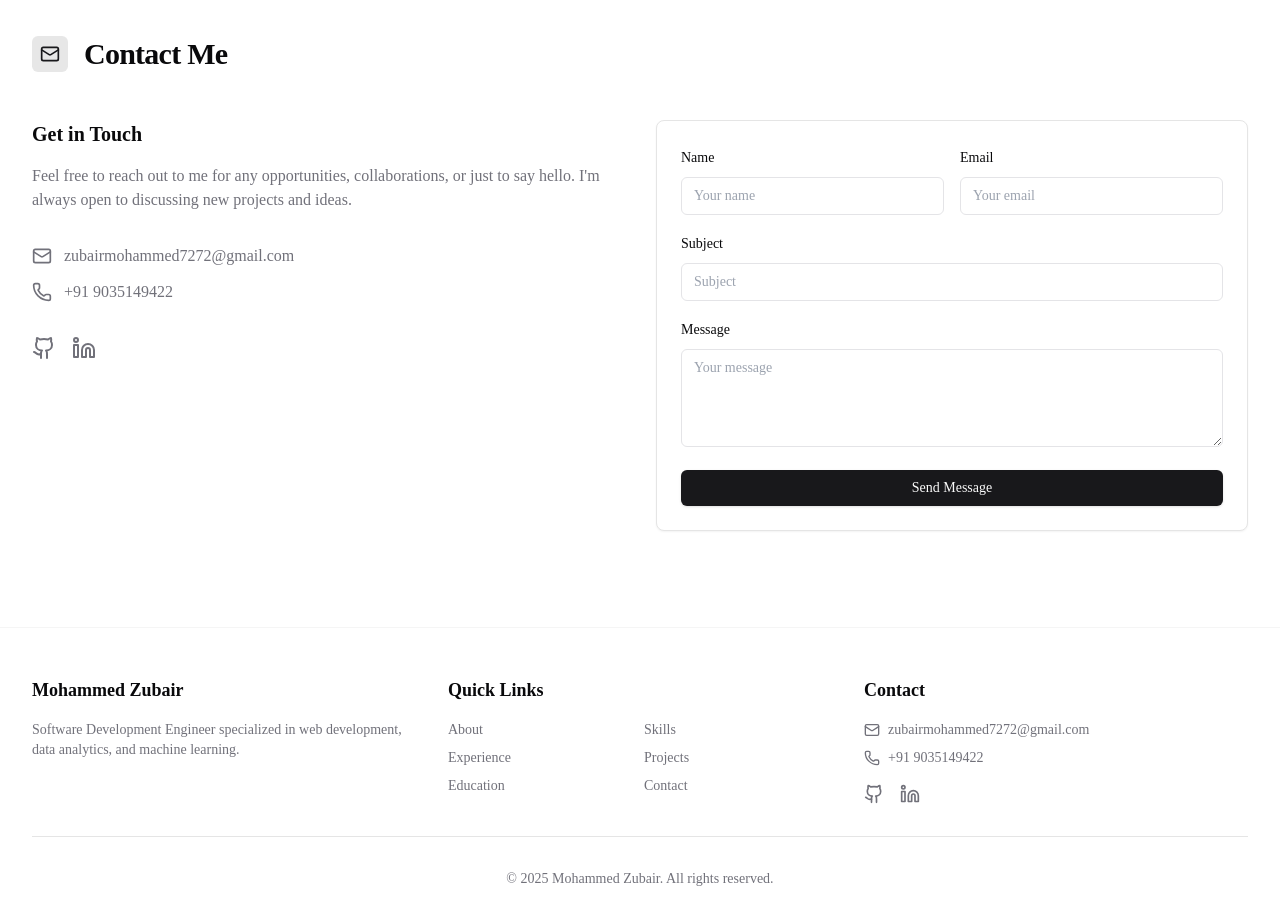
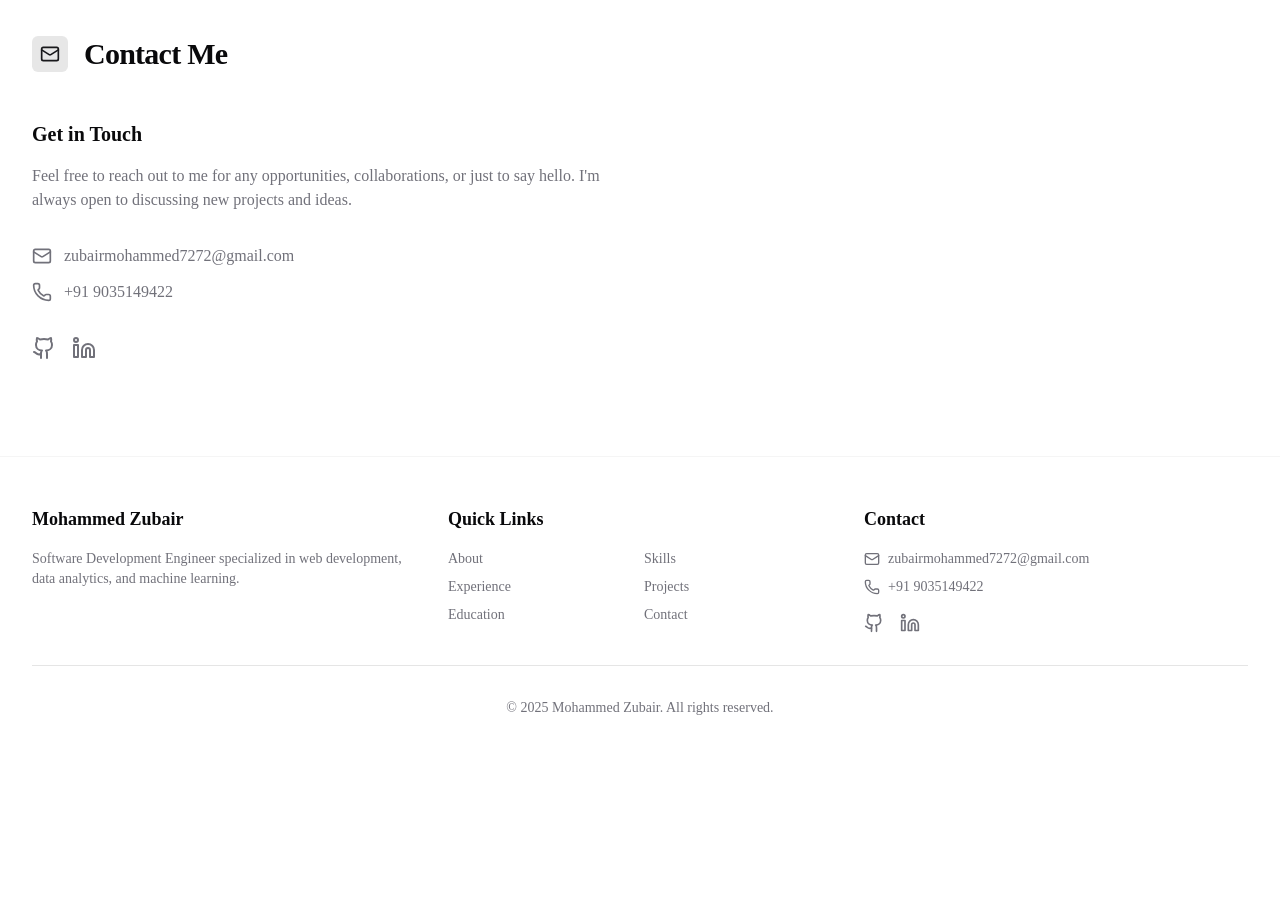
Before and after one commit to zubair7272/portfolio, a Next.js app: page / in a window 1280 px wide. Shown: the part 4760-5677 px from the top of the page. After the commit the page ends 5526 px from the top, so only its background shows below. Built offline with nearby package versions, Linux system fonts and the light colour scheme; no server answers.

Commit message:
Remove Contact motion form

```diff
--- a/src/app/(main)/page.tsx
+++ b/src/app/(main)/page.tsx
@@ -350,7 +350,7 @@ export default function HomePage() {
               </a>
             </div>
           </motion.div>
-          <motion.form
+          {/* <motion.form
             initial={{ opacity: 0, y: 20 }}
             whileInView={{ opacity: 1, y: 0 }}
             transition={{ duration: 0.5, delay: 0.2 }}
@@ -406,7 +406,7 @@ export default function HomePage() {
             <Button type="submit" className="w-full">
               Send Message
             </Button>
-          </motion.form>
+          </motion.form> */}
         </div>
       </SectionContainer>
     </div>
```
